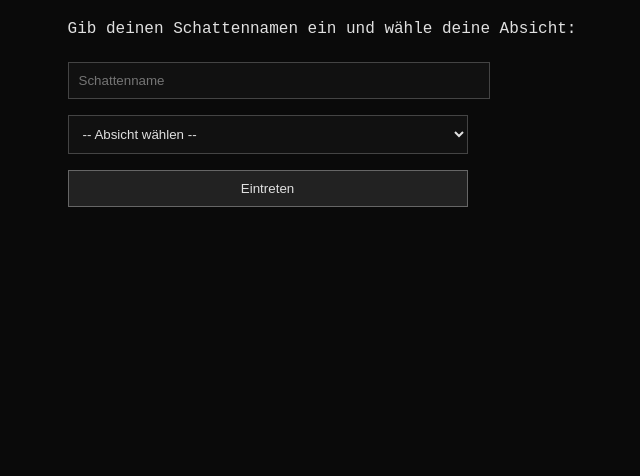
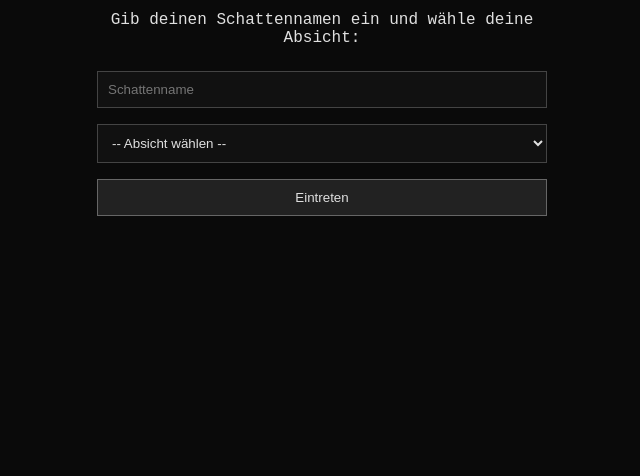
Before and after one commit to TheLostNet/Colloquium, a plain HTML site: page Index.html in a window 1280 px wide. Shown: the part 324-800 px from the top of the page, without its empty margins (318-958 px from the left). Drawn offline with Linux system fonts and the light colour scheme.

Commit message:
Index.html

```diff
--- a/Index.html
+++ b/Index.html
@@ -9,14 +9,28 @@
       background-color: #0a0a0a;
       color: #e0e0e0;
       font-family: 'Courier New', monospace;
+      margin: 0;
+      padding: 0;
+      height: 100vh;
+      display: flex;
+      justify-content: center;
+      align-items: center;
+    }
+
+    .container {
+      width: 100%;
+      max-width: 450px;
+      padding: 20px;
       display: flex;
       flex-direction: column;
       align-items: center;
-      justify-content: center;
-      height: 100vh;
-      margin: 0;
+      text-align: center;
     }
-    .hidden { display: none; }
+
+    h2 {
+      margin-bottom: 20px;
+    }
+
     input, textarea, select, button {
       margin: 8px 0;
       padding: 10px;
@@ -24,22 +38,29 @@
       border: 1px solid #444;
       color: #e0e0e0;
       width: 100%;
-      max-width: 400px;
+      box-sizing: border-box;
     }
+
     button {
       cursor: pointer;
       background: #222;
       border: 1px solid #666;
+      transition: background 0.3s ease;
     }
+
     button:hover {
       background: #333;
     }
+
     .error {
       color: #ff4444;
       font-size: 0.9em;
       margin-top: 4px;
       font-style: italic;
-      text-align: center;
+    }
+
+    .hidden {
+      display: none;
     }
 
     .shake {
@@ -57,17 +78,17 @@
 </head>
 <body>
 
+  <div class="container">
     <h2>Shadow Garden - Zugang</h2>
+
     <div id="login">
       <p>Gib deinen Schattennamen ein und wähle deine Absicht:</p>
-    <input type="password" id="shadowpass" placeholder="Schattenname">
-
+      <input type="password" id="shadowpass" placeholder="Schattenname" />
       <select id="entryType">
         <option value="">-- Absicht wählen --</option>
         <option value="Frage">Ich habe eine Frage</option>
         <option value="Antwort">Ich bringe eine Antwort</option>
       </select>
-
       <button onclick="verify()">Eintreten</button>
       <div id="loginError" class="error hidden">⚠️ Zugang verweigert.</div>
     </div>
@@ -82,6 +103,7 @@
 
       <button type="submit">Senden an den Schattenfürsten</button>
     </form>
+  </div>
 
   <script>
     const allowedNames = ["GhostKnight", "DarkWhisper", "SilentFang", "CrowEyes"];
@@ -90,8 +112,6 @@
       const input = document.getElementById('shadowpass').value.trim();
       const entryType = document.getElementById('entryType').value;
       const errorBox = document.getElementById('loginError');
-
-      const loginBox = document.getElementById('login');
 
       if (!allowedNames.includes(input) || !entryType) {
         let message = "";
@@ -110,7 +130,6 @@
         return;
       }
 
-      // Erfolgreich
       document.getElementById('login').classList.add('hidden');
       document.getElementById('shadowForm').classList.remove('hidden');
       document.getElementById('shadowname').value = input;
@@ -145,5 +164,6 @@
       return true;
     }
   </script>
+
 </body>
 </html>
```
Lines whose indentation alone changed are shown as unchanged.
